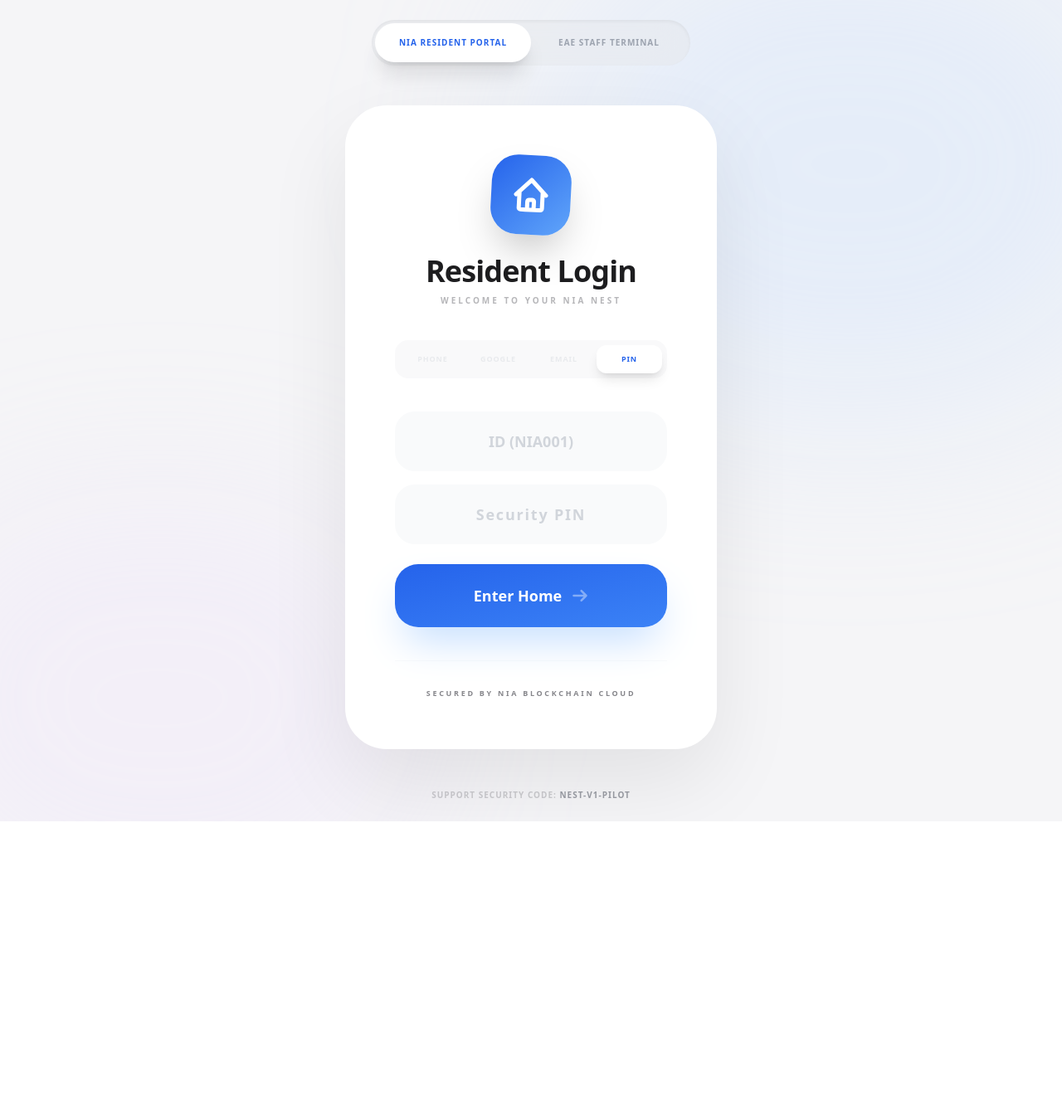
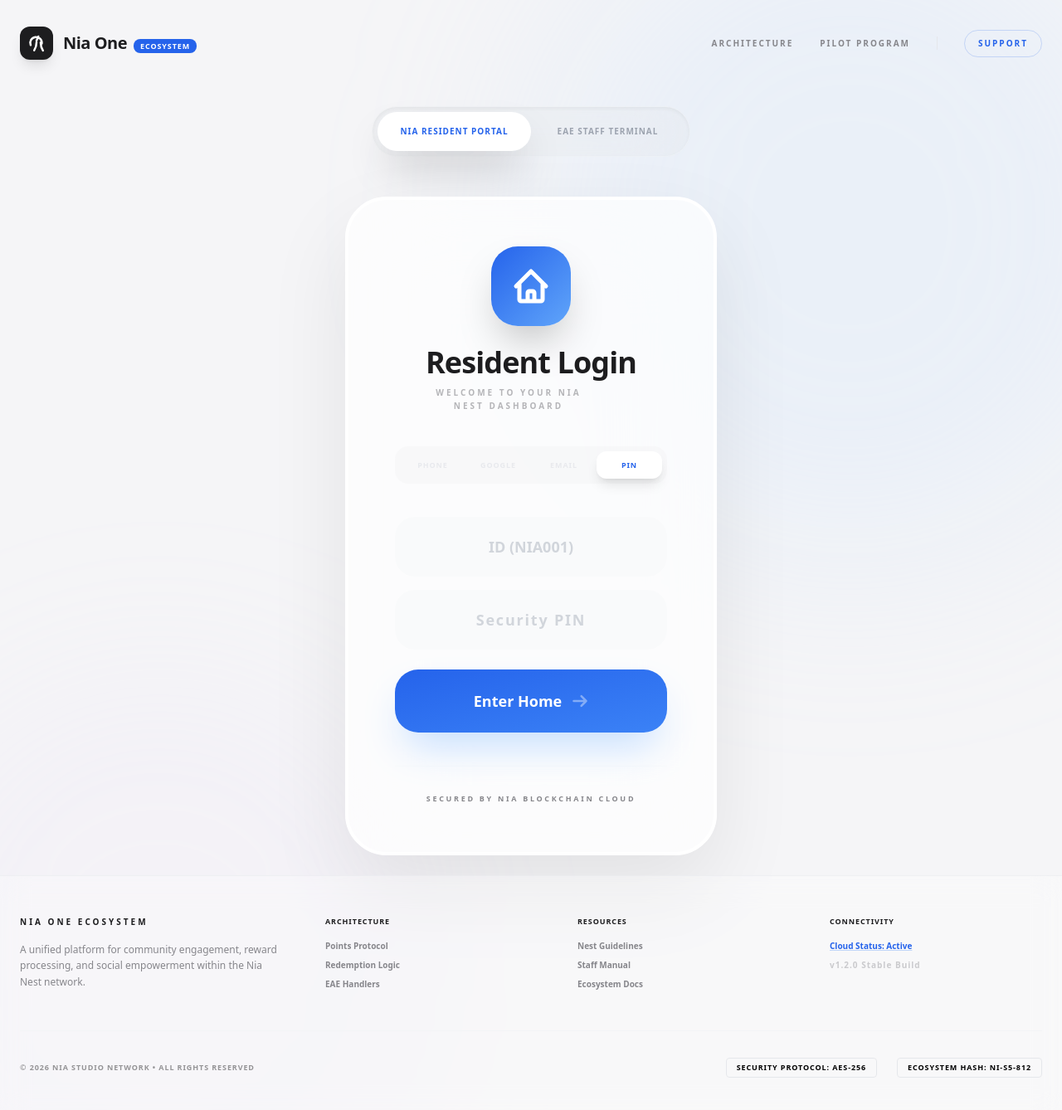
Before and after one commit to manishkumar98/nia-studio-app, a React (Vite) app: page / in a window 1280 px wide. Shown: the top 1338 px of the page at 83% size. Before the commit the page ends 990 px from the top, so only its background shows below. Built offline with nearby package versions, Linux system fonts and the light colour scheme; no server answers; the database is empty.

Commit message:
design: fix icon tilt and add Nia One Ecosystem header/footer branding

```diff
--- a/src/components/Login.jsx
+++ b/src/components/Login.jsx
@@ -4,7 +4,7 @@ import { mockUsers } from '../data/mockUsers'
 
 export default function Login() {
   const [portal, setPortal] = useState('resident') // 'resident' or 'staff'
-  const [method, setMethod] = useState('legacy') // Default to legacy (EMP ID / PIN)
+  const [method, setMethod] = useState('legacy')
   const [empId, setEmpId] = useState('')
   const [pin, setPin] = useState('')
   const [error, setError] = useState('')
@@ -17,7 +17,6 @@ export default function Login() {
     setLoading(true)
     setError('')
 
-    // Simulate slight delay for premium feel
     setTimeout(() => {
       const user = mockUsers.find(u => u.employeeId === empId && u.pin === pin)
       if (user) {
@@ -29,7 +28,6 @@ export default function Login() {
     }, 800)
   }
 
-  // Define which methods are available/disabled
   const methods = portal === 'resident'
     ? [
       { id: 'phone', label: 'Phone', disabled: true },
@@ -44,36 +42,57 @@ export default function Login() {
     ];
 
   return (
-    <div className="min-h-screen flex flex-col items-center justify-center bg-[#f5f5f7] relative overflow-hidden font-display p-6">
+    <div className="min-h-screen flex flex-col bg-[#f5f5f7] relative overflow-x-hidden font-display transition-all duration-1000">
 
       {/* Background Orbs */}
-      <div className={`absolute top-[-10%] right-[-10%] w-[60%] h-[60%] rounded-full blur-[120px] transition-colors duration-1000 ${portal === 'staff' ? 'bg-amber-200/20' : 'bg-blue-200/30'}`}></div>
-      <div className={`absolute bottom-[-10%] left-[-10%] w-[50%] h-[50%] rounded-full blur-[100px] transition-colors duration-1000 ${portal === 'staff' ? 'bg-gray-300/20' : 'bg-purple-200/20'}`}></div>
+      <div className={`absolute top-[-10%] right-[-10%] w-[60%] h-[60%] rounded-full blur-[120px] transition-colors duration-1000 ${portal === 'staff' ? 'bg-amber-200/10' : 'bg-blue-200/20'}`}></div>
+      <div className={`absolute bottom-[-10%] left-[-10%] w-[50%] h-[50%] rounded-full blur-[100px] transition-colors duration-1000 ${portal === 'staff' ? 'bg-gray-300/10' : 'bg-purple-200/10'}`}></div>
 
-      {/* 1. Global Portal Switcher (As per screenshot) */}
-      <div className="mb-12 p-1 bg-gray-200/50 backdrop-blur-xl rounded-[28px] flex shadow-inner w-full max-w-sm relative z-20">
+      {/* 1. Header: Nia One Ecosystem Branding */}
+      <header className="w-full py-8 px-6 relative z-30 flex justify-between items-center max-w-7xl mx-auto">
+        <div className="flex items-center gap-3">
+          <div className="w-10 h-10 bg-[#1d1d1f] rounded-xl flex items-center justify-center text-white shadow-lg">
+            <svg className="w-6 h-6" fill="none" stroke="currentColor" viewBox="0 0 24 24"><path strokeLinecap="round" strokeLinejoin="round" strokeWidth="2.5" d="M12 11c0 3.517-1.009 6.799-2.753 9.571m-4.305-6.218A7 7 0 1118.354 12.571m1.391 8.357c-1.744-2.772-2.753-6.054-2.753-9.571m-2.753-7.429L12 9" /></svg>
+          </div>
+          <div>
+            <span className="text-xl font-black tracking-tight text-[#1d1d1f]">Nia One</span>
+            <span className="ml-2 px-2 py-0.5 bg-blue-600 text-white text-[9px] font-black rounded-lg uppercase tracking-widest">Ecosystem</span>
+          </div>
+        </div>
+        <div className="hidden md:flex gap-8 items-center">
+          <a href="#" className="text-[10px] font-black uppercase tracking-[0.2em] text-[#86868b] hover:text-[#1d1d1f] transition-colors">Architecture</a>
+          <a href="#" className="text-[10px] font-black uppercase tracking-[0.2em] text-[#86868b] hover:text-[#1d1d1f] transition-colors">Pilot Program</a>
+          <div className="w-px h-4 bg-gray-200"></div>
+          <a href="#" className="text-[10px] font-black uppercase tracking-[0.2em] text-blue-600 border border-blue-600/20 px-4 py-2 rounded-full hover:bg-blue-600 hover:text-white transition-all">Support</a>
+        </div>
+      </header>
+
+      {/* 2. Main Login Section */}
+      <main className="flex-1 flex flex-col items-center justify-center p-6 relative z-20">
+
+        {/* Portal Switcher */}
+        <div className="mb-12 p-1.5 bg-gray-200/30 backdrop-blur-2xl rounded-[30px] flex shadow-inner w-full max-w-sm border border-white/20">
           <button
             onClick={() => { setPortal('resident'); setMethod('legacy'); setError(''); }}
-          className={`flex-1 py-4 px-6 rounded-[24px] text-[10px] font-black uppercase tracking-widest transition-all duration-500 ${portal === 'resident' ? 'bg-white text-blue-600 shadow-xl' : 'text-gray-400 hover:text-gray-600'}`}
+            className={`flex-1 py-4 px-6 rounded-[24px] text-[10px] font-black uppercase tracking-widest transition-all duration-500 ${portal === 'resident' ? 'bg-white text-blue-600 shadow-2xl' : 'text-gray-400 hover:text-gray-600'}`}
           >
             Nia Resident Portal
           </button>
           <button
             onClick={() => { setPortal('staff'); setMethod('legacy'); setError(''); }}
-          className={`flex-1 py-4 px-6 rounded-[24px] text-[10px] font-black uppercase tracking-widest transition-all duration-500 ${portal === 'staff' ? 'bg-[#1d1d1f] text-white shadow-xl' : 'text-gray-400 hover:text-gray-600'}`}
+            className={`flex-1 py-4 px-6 rounded-[24px] text-[10px] font-black uppercase tracking-widest transition-all duration-500 ${portal === 'staff' ? 'bg-[#1d1d1f] text-white shadow-2xl' : 'text-gray-400 hover:text-gray-600'}`}
           >
             EAE Staff Terminal
           </button>
         </div>
 
-      <div className="max-w-md w-full relative z-10 transition-all duration-500">
+        <div className="max-w-md w-full transition-all duration-500">
+          {/* Login Card */}
+          <div className={`bg-white/70 backdrop-blur-3xl rounded-[50px] shadow-[0_40px_100px_rgba(0,0,0,0.08)] border-4 p-10 md:p-14 space-y-10 text-center transition-all duration-700 ${portal === 'staff' ? 'border-[#1d1d1f]' : 'border-white'}`}>
 
-        {/* 2. Login Card */}
-        <div className={`bg-white rounded-[50px] shadow-[0_40px_100px_rgba(0,0,0,0.08)] border-4 p-10 md:p-14 space-y-10 text-center transition-all duration-700 ${portal === 'staff' ? 'border-[#1d1d1f]' : 'border-white'}`}>
-
-          {/* Dynamic Icon Section */}
+            {/* Fixed Non-tilted Icon Area */}
             <div className="flex justify-center flex-col items-center gap-6">
-            <div className={`w-24 h-24 rounded-[32px] flex items-center justify-center text-white shadow-2xl transform transition-all duration-700 ${portal === 'staff' ? 'bg-[#1d1d1f] rotate-0 scale-110' : 'bg-gradient-to-br from-blue-600 to-blue-400 rotate-3'}`}>
+              <div className={`w-24 h-24 rounded-[32px] flex items-center justify-center text-white shadow-2xl transform transition-all duration-700 ${portal === 'staff' ? 'bg-[#1d1d1f] rotate-0 scale-110' : 'bg-gradient-to-br from-blue-600 to-blue-400 rotate-0'}`}>
                 {portal === 'staff' ? (
                   <svg className="w-12 h-12" fill="none" stroke="currentColor" viewBox="0 0 24 24"><path strokeLinecap="round" strokeLinejoin="round" strokeWidth="2.5" d="M9 12l2 2 4-4m5.618-4.016A11.955 11.955 0 0112 2.944a11.955 11.955 0 01-8.618 3.04A12.02 12.02 0 003 9c0 5.591 3.824 10.29 9 11.622 5.176-1.332 9-6.03 9-11.622 0-1.042-.133-2.052-.382-3.016z" /></svg>
                 ) : (
@@ -84,13 +103,13 @@ export default function Login() {
                 <h2 className="text-4xl font-black text-[#1d1d1f] tracking-tight mb-2">
                   {portal === 'staff' ? 'Staff Login' : 'Resident Login'}
                 </h2>
-              <p className="text-[10px] font-black uppercase tracking-[0.3em] text-[#86868b] opacity-60">
-                {portal === 'staff' ? 'Enterprise Access Enabled' : 'Welcome to your Nia Nest'}
+                <p className="text-[10px] font-black uppercase tracking-[0.3em] text-[#86868b] opacity-60 leading-relaxed max-w-[200px]">
+                  {portal === 'staff' ? 'Enterprise Access Enabled' : 'Welcome to your Nia Nest Dashboard'}
                 </p>
               </div>
             </div>
 
-          {/* 3. Method Switcher (Greyed out for disabled options) */}
+            {/* Method Switcher */}
             <div className="flex p-1.5 bg-gray-100/50 rounded-2xl w-full max-w-sm mx-auto">
               {methods.map((m) => (
                 <button
@@ -119,7 +138,7 @@ export default function Login() {
                   <input
                     type="text"
                     placeholder={portal === 'staff' ? "Employee ID (EAE001)" : "ID (NIA001)"}
-                  className={`w-full px-8 py-5 bg-gray-50 border-2 border-transparent rounded-3xl text-lg font-bold placeholder:text-gray-300 focus:bg-white focus:border-blue-500/20 transition-all text-center`}
+                    className={`w-full px-8 py-5 bg-gray-50 border-2 border-transparent rounded-[24px] text-lg font-bold placeholder:text-gray-300 focus:bg-white focus:ring-4 focus:ring-blue-500/5 transition-all text-center`}
                     value={empId}
                     onChange={(e) => setEmpId(e.target.value.toUpperCase())}
                     required
@@ -130,7 +149,7 @@ export default function Login() {
                   <input
                     type="password"
                     placeholder="Security PIN"
-                  className={`w-full px-8 py-5 bg-gray-50 border-2 border-transparent rounded-3xl text-lg font-bold placeholder:text-gray-300 focus:bg-white focus:border-blue-500/20 transition-all text-center tracking-widest`}
+                    className={`w-full px-8 py-5 bg-gray-50 border-2 border-transparent rounded-[24px] text-lg font-bold placeholder:text-gray-300 focus:bg-white focus:ring-4 focus:ring-blue-500/5 transition-all text-center tracking-widest`}
                     value={pin}
                     onChange={(e) => setPin(e.target.value)}
                     maxLength={4}
@@ -153,7 +172,7 @@ export default function Login() {
                   ) : (
                     <>
                       <span>{portal === 'staff' ? 'Enter Terminal' : 'Enter Home'}</span>
-                    <svg className="w-5 h-5 opacity-40 group-hover:translate-x-1 transition-transform" fill="none" stroke="currentColor" viewBox="0 0 24 24"><path strokeLinecap="round" strokeLinejoin="round" strokeWidth="3" d="M14 5l7 7m0 0l-7 7m7-7H3" /></svg>
+                      <svg className="w-5 h-5 opacity-40 group-hover:translate-x-2 transition-transform" fill="none" stroke="currentColor" viewBox="0 0 24 24"><path strokeLinecap="round" strokeLinejoin="round" strokeWidth="3" d="M14 5l7 7m0 0l-7 7m7-7H3" /></svg>
                     </>
                   )}
                 </div>
@@ -166,13 +185,54 @@ export default function Login() {
               </p>
             </div>
           </div>
+        </div>
+      </main>
 
-        <div className="mt-12 text-center opacity-40">
-          <p className="text-[10px] font-bold text-[#86868b] uppercase tracking-widest">
-            Support Security Code: <span className="text-gray-900">NEST-V1-PILOT</span>
+      {/* 3. Footer: Ecosystem Details */}
+      <footer className="w-full py-12 px-6 border-t border-gray-200/50 relative z-30 bg-white/30 backdrop-blur-lg">
+        <div className="max-w-7xl mx-auto flex flex-col md:flex-row justify-between items-start gap-12 text-[#86868b]">
+          <div className="max-w-xs">
+            <h4 className="text-[10px] font-black uppercase tracking-[0.3em] text-[#1d1d1f] mb-4">Nia One Ecosystem</h4>
+            <p className="text-xs font-medium leading-relaxed">
+              A unified platform for community engagement, reward processing, and social empowerment within the Nia Nest network.
             </p>
           </div>
+
+          <div className="grid grid-cols-2 md:grid-cols-3 gap-12 flex-1">
+            <div>
+              <h5 className="text-[9px] font-black uppercase tracking-widest text-[#1d1d1f] mb-4">Architecture</h5>
+              <ul className="space-y-2 text-[10px] font-bold">
+                <li><a href="#" className="hover:text-blue-600">Points Protocol</a></li>
+                <li><a href="#" className="hover:text-blue-600">Redemption Logic</a></li>
+                <li><a href="#" className="hover:text-blue-600">EAE Handlers</a></li>
+              </ul>
             </div>
+            <div>
+              <h5 className="text-[9px] font-black uppercase tracking-widest text-[#1d1d1f] mb-4">Resources</h5>
+              <ul className="space-y-2 text-[10px] font-bold">
+                <li><a href="#" className="hover:text-blue-600">Nest Guidelines</a></li>
+                <li><a href="#" className="hover:text-blue-600">Staff Manual</a></li>
+                <li><a href="#" className="hover:text-blue-600">Ecosystem Docs</a></li>
+              </ul>
+            </div>
+            <div>
+              <h5 className="text-[9px] font-black uppercase tracking-widest text-[#1d1d1f] mb-4">Connectivity</h5>
+              <ul className="space-y-2 text-[10px] font-bold">
+                <li className="flex items-center gap-2 underline decoration-blue-500/30 text-blue-600">Cloud Status: Active</li>
+                <li className="opacity-40 tracking-widest">v1.2.0 Stable Build</li>
+              </ul>
+            </div>
+          </div>
+        </div>
+
+        <div className="max-w-7xl mx-auto mt-12 pt-8 border-t border-gray-100 flex flex-col md:flex-row justify-between items-center gap-6">
+          <p className="text-[9px] font-black uppercase tracking-widest opacity-40">© 2026 Nia Studio Network • All Rights Reserved</p>
+          <div className="flex gap-6">
+            <span className="text-[9px] font-black uppercase tracking-widest border border-gray-200 px-3 py-1 rounded">Security Protocol: AES-256</span>
+            <span className="text-[9px] font-black uppercase tracking-widest border border-gray-200 px-3 py-1 rounded">Ecosystem Hash: NI-S5-812</span>
+          </div>
+        </div>
+      </footer>
 
       <style dangerouslySetInnerHTML={{
         __html: `
```
Lines whose indentation alone changed are shown as unchanged.
